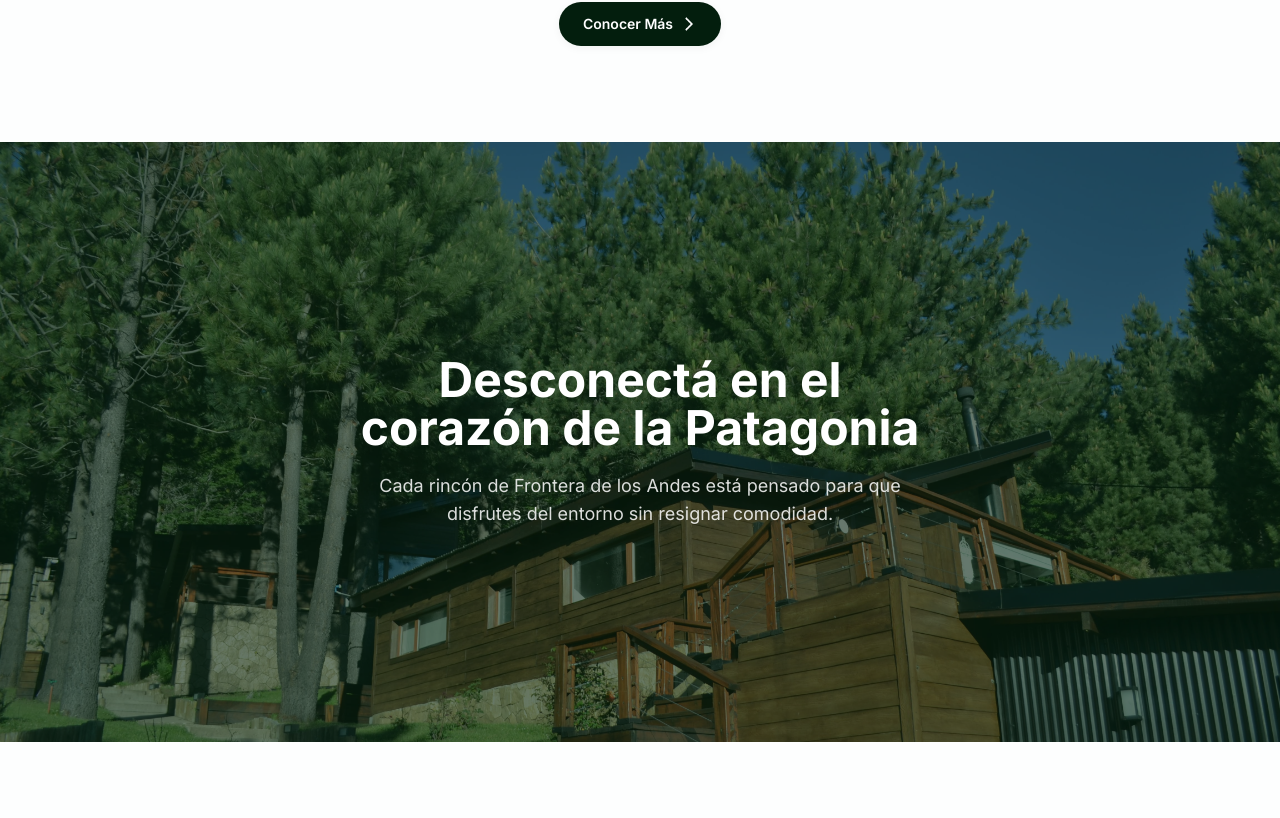
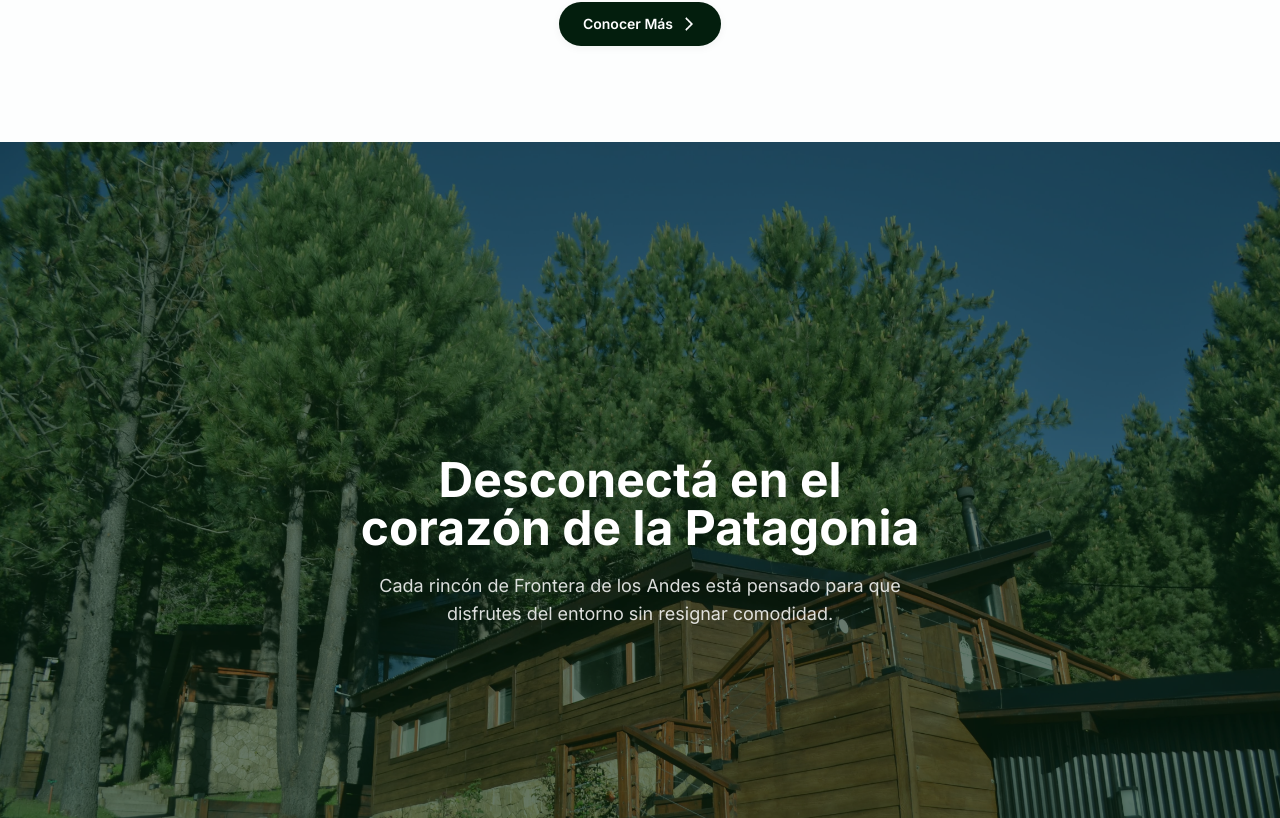
Before and after one commit to TomiDepaa/frontera-de-los-andes, a Next.js app: page / in a window 1280 px wide. Shown: the part 1522-2340 px from the top of the page. Built offline with nearby package versions, Linux system fonts and the light colour scheme.

Commit message:
Cambios en Page Home

```diff
--- a/src/app/page.jsx
+++ b/src/app/page.jsx
@@ -105,7 +105,7 @@
       </section>
 
       <section
-        className="relative h-[60vh] md:h-[75vh] bg-fixed bg-cover bg-center flex items-center justify-center text-center px-5"
+        className="relative min-h-screen bg-fixed bg-cover bg-center flex items-center justify-center text-center px-5"
         style={{ backgroundImage: "url('/images/cabins/CabanasDesdeCalle.jpg')" }}
       >
         <div className="absolute inset-0 bg-green-brand/60"></div>
```
